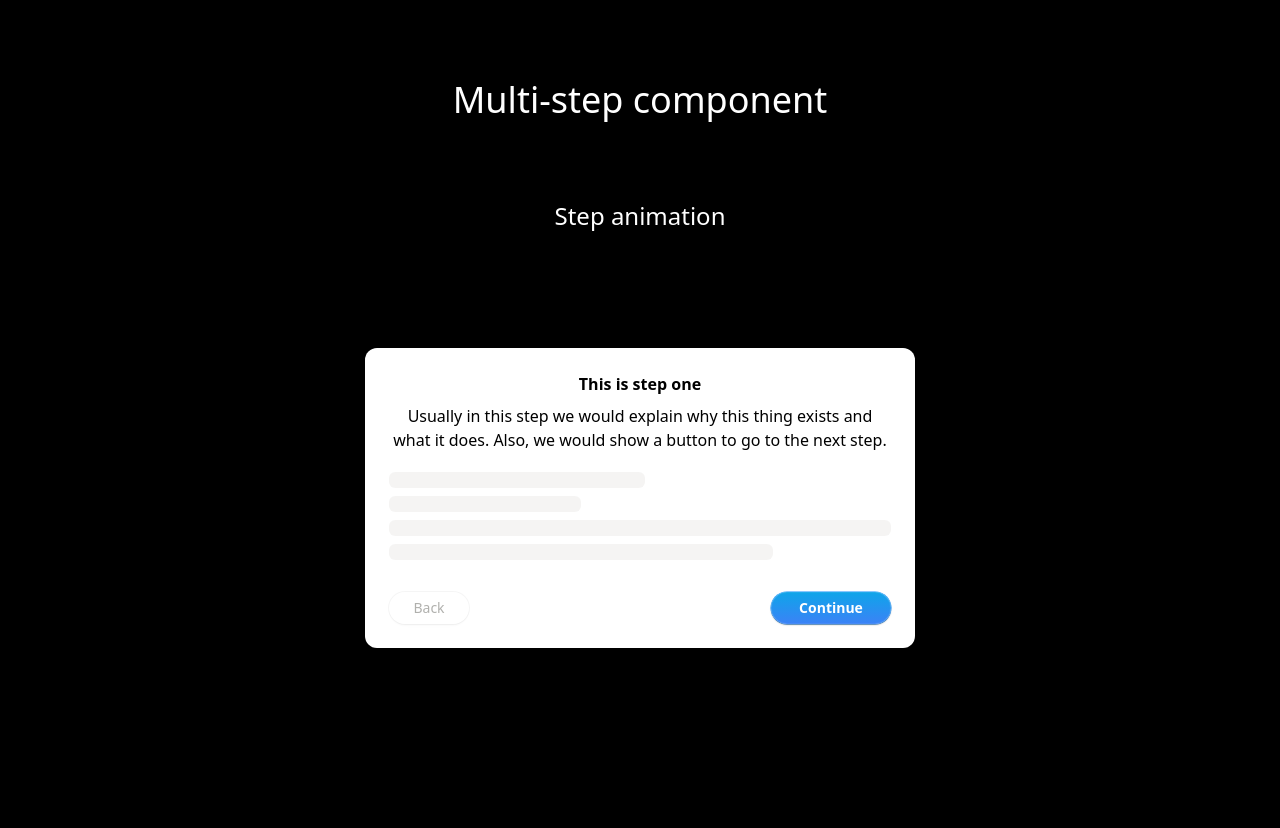
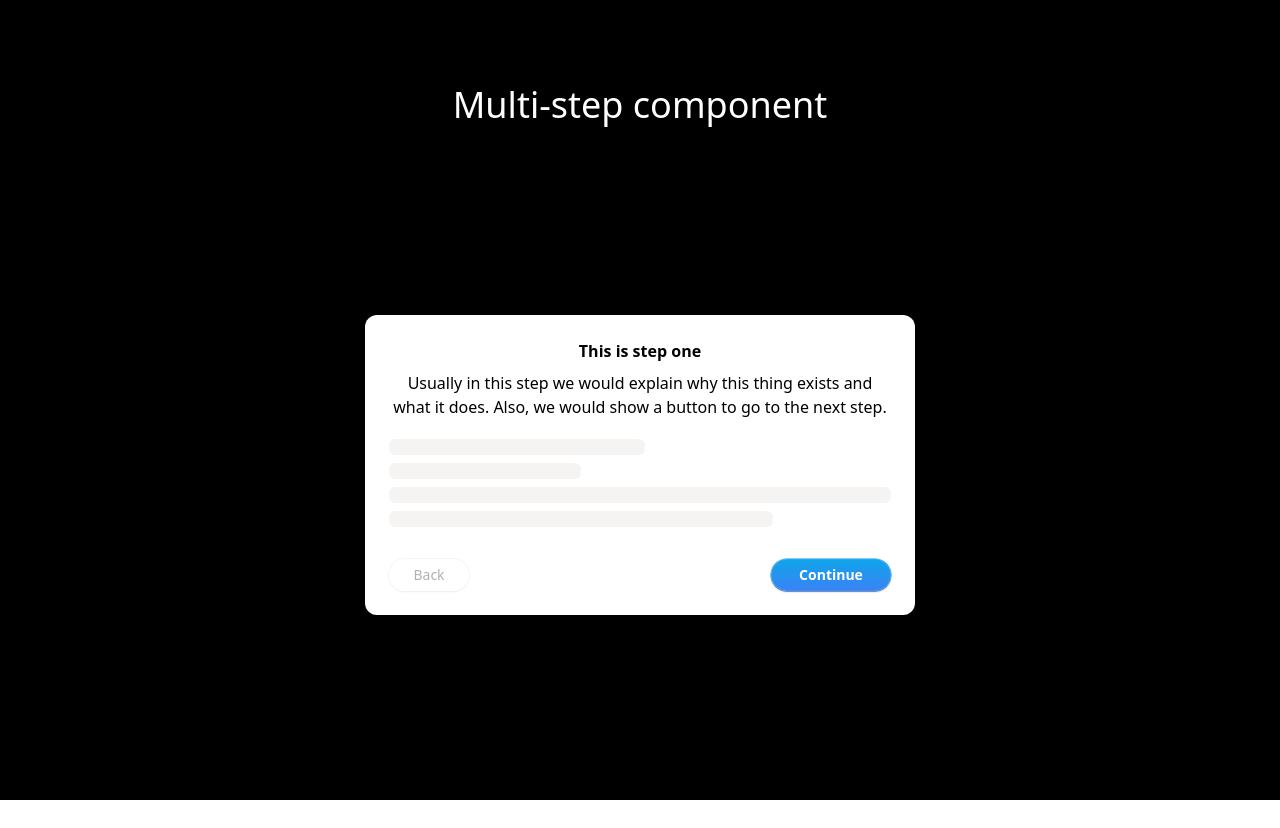
Before and after one commit to wontory/animations-on-the-web, a Next.js app: page /coding-animations/multi-step-component in a window 1280 px wide. After the commit the page ends 800 px from the top, so only its background shows below. Built offline with nearby package versions, Linux system fonts and the light colour scheme.

Commit message:
refactor: remove unused heading in feedback-popover/page.tsx and multi-step-component/page.tsx

```diff
--- a/app/coding-animations/feedback-popover/page.tsx
+++ b/app/coding-animations/feedback-popover/page.tsx
@@ -12,7 +12,6 @@ export default function FeedbackPopoverPage() {
     <>
       <h1 className="text-4xl text-white">Feedback popover</h1>
       <section className="flex flex-col items-center gap-4">
-        <h2 className="text-2xl text-white">Button to popover</h2>
         <FeedbackPopover />
       </section>
     </>
--- a/app/coding-animations/multi-step-component/page.tsx
+++ b/app/coding-animations/multi-step-component/page.tsx
@@ -12,7 +12,6 @@ export default function FeedbackPopoverPage() {
     <>
       <h1 className="text-4xl text-white">Multi-step component</h1>
       <section className="flex flex-col items-center gap-4">
-        <h2 className="text-2xl text-white">Step animation</h2>
         <MultiStepComponent />
       </section>
     </>
```
